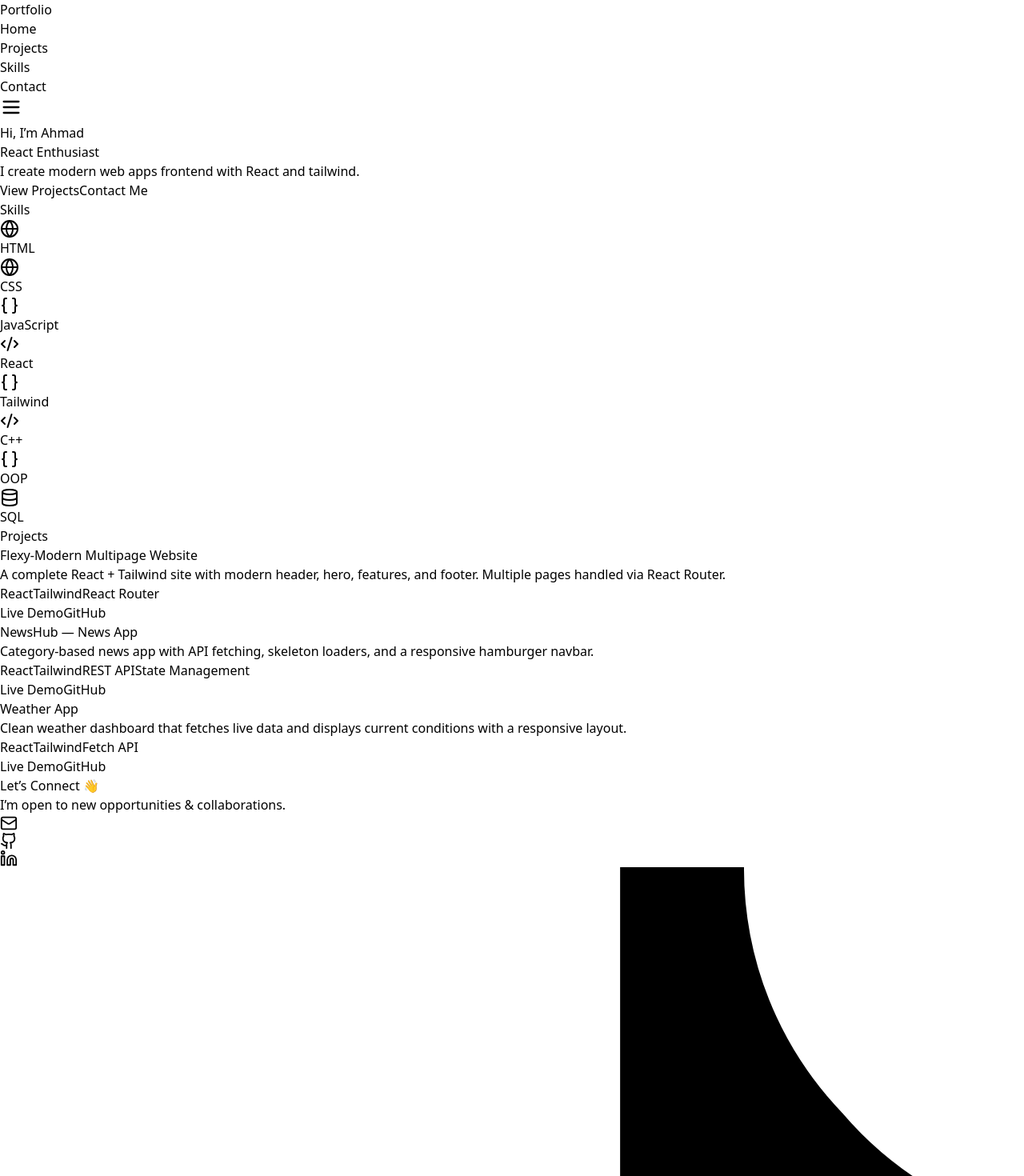
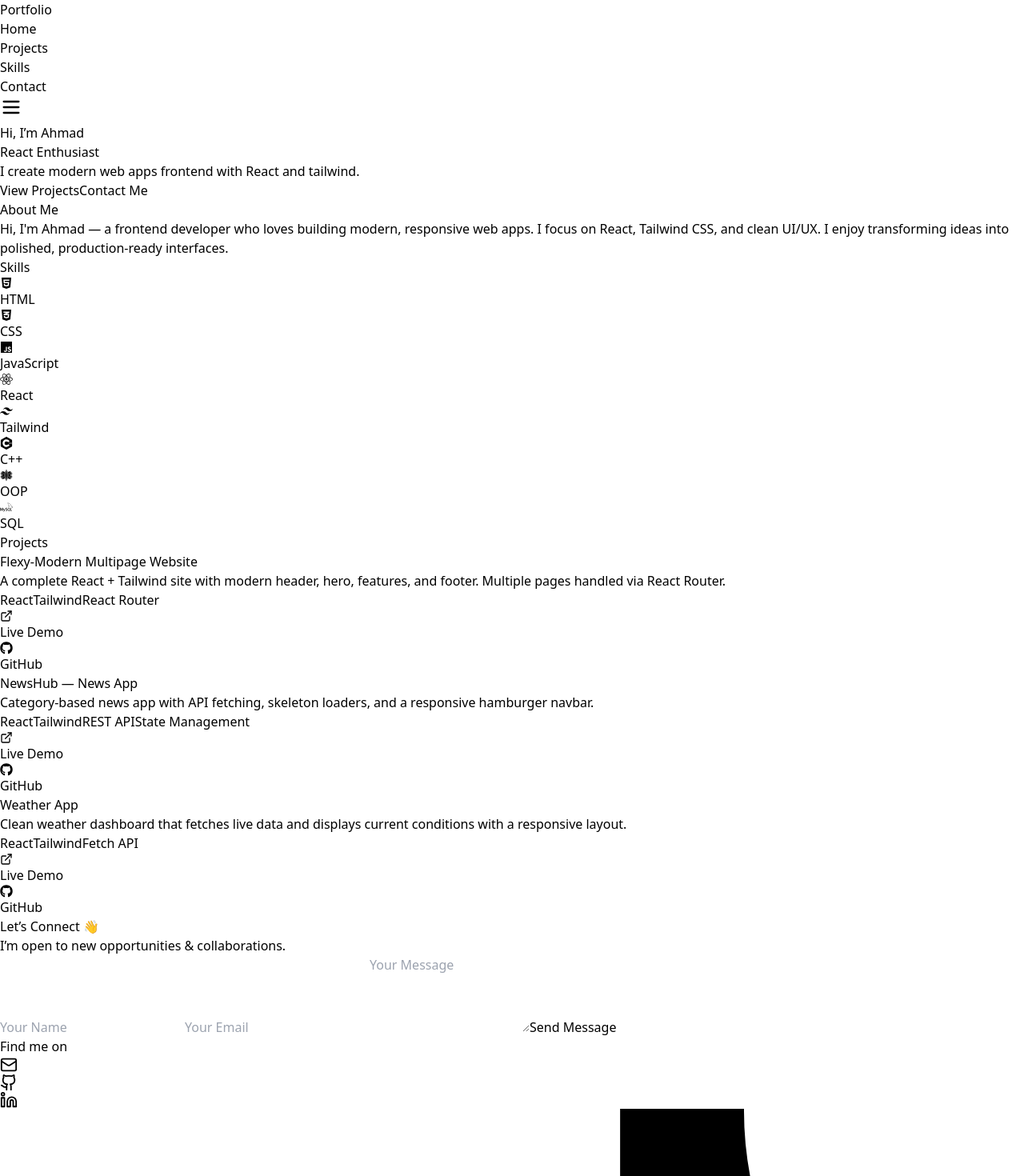
Before and after one commit to ahmadrasool-22/Portfolio, a React (Vite) app: page / in a window 1280 px wide. Shown: the top 1470 px of the page at 80% size. Built offline with nearby package versions, Linux system fonts and the light colour scheme.

Commit message:
make changes

```diff
--- a/package.json
+++ b/package.json
@@ -14,6 +14,7 @@
     "lucide-react": "^0.541.0",
     "react": "^19.1.0",
     "react-dom": "^19.1.0",
+    "react-icons": "^5.5.0",
     "react-type-animation": "^3.2.0"
   },
   "devDependencies": {
--- a/src/App.jsx
+++ b/src/App.jsx
@@ -3,6 +3,7 @@ import Hero from "./sections/Hero"
 import Skills from "./sections/Skills";
 import Projects from "./sections/Projects";
 import Footer from "./sections/Footer";
+import About from "./sections/About";
 
 function App(){
   return (
@@ -10,6 +11,7 @@ function App(){
     <div className= "bg-gray-900 h-screen ">
       <Header></Header>
       <Hero></Hero>
+      <About></About>
       <Skills></Skills>
       <Projects></Projects>
       <Footer></Footer>
--- a/src/components/Card.jsx
+++ b/src/components/Card.jsx
@@ -1,8 +1,18 @@
-// Reusable project card (no image, modern dark style)
+import { motion } from "framer-motion";
+import { FaGithub } from "react-icons/fa";
+import { FiExternalLink } from "react-icons/fi";
+
 export default function ProjectCard({ title, description, tech = [], live, code }) {
   return (
-    <div className="group rounded-2xl bg-gray-800/50 border border-gray-700/60 p-6 transition
-                    hover:-translate-y-1 hover:shadow-[0_0_30px_rgba(56,189,248,0.15)]">
+    <motion.div
+      initial={{ opacity: 0, y: 50 }}
+      whileInView={{ opacity: 1, y: 0 }}
+      viewport={{ once: true, amount: 0.2 }}
+      transition={{ duration: 0.5, ease: "easeOut" }}
+      className="group rounded-2xl bg-gray-800/50 border border-gray-700/60 p-6
+                 transition hover:-translate-y-2 hover:shadow-[0_0_40px_rgba(56,189,248,0.2)]
+                 cursor-pointer"
+    >
       <h3 className="text-xl font-semibold text-white mb-2">{title}</h3>
       <p className="text-gray-300/90 text-sm mb-5 leading-relaxed">{description}</p>
 
@@ -21,25 +31,29 @@ export default function ProjectCard({ title, description, tech = [], live, code
 
       {/* Actions */}
       <div className="flex gap-3">
+        {live && (
           <a
             href={live}
             target="_blank"
             rel="noreferrer"
-          className="px-4 py-2 rounded-xl text-cyan-300 border border-cyan-500/50
-                     hover:bg-cyan-500 hover:text-white transition"
+            className="flex items-center gap-2 px-4 py-2 rounded-xl text-cyan-300
+                       border border-cyan-500/50 hover:bg-cyan-500 hover:text-white transition"
           >
-          Live Demo
+            <FiExternalLink /> Live Demo
           </a>
+        )}
+        {code && (
           <a
             href={code}
             target="_blank"
             rel="noreferrer"
-          className="px-4 py-2 rounded-xl text-purple-300 border border-purple-500/50
-                     hover:bg-purple-500 hover:text-white transition"
+            className="flex items-center gap-2 px-4 py-2 rounded-xl text-purple-300
+                       border border-purple-500/50 hover:bg-purple-500 hover:text-white transition"
           >
-          GitHub
+            <FaGithub /> GitHub
           </a>
+        )}
       </div>
-    </div>
+    </motion.div>
   );
 }
--- /dev/null
+++ b/src/sections/About.jsx
@@ -0,0 +1,86 @@
+import React, { useEffect, useRef, useState } from "react";
+import { motion } from "framer-motion";
+
+export default function About({
+  heading = "About Me",
+  paragraph = "Hi, I'm Ahmad — a frontend developer who loves building modern, responsive web apps. I focus on React, Tailwind CSS, and clean UI/UX. I enjoy transforming ideas into polished, production-ready interfaces.",
+  typingSpeed = 10,
+}) {
+  const sectionRef = useRef(null);
+  const [isVisible, setIsVisible] = useState(false);
+  const [displayed, setDisplayed] = useState("");
+
+  // Intersection observer
+  useEffect(() => {
+    if (!sectionRef.current) return;
+    const obs = new IntersectionObserver(
+      (entries, observer) => {
+        entries.forEach((entry) => {
+          if (entry.isIntersecting) {
+            setIsVisible(true);
+            observer.disconnect();
+          }
+        });
+      },
+      { threshold: 0.25 }
+    );
+    obs.observe(sectionRef.current);
+    return () => obs.disconnect();
+  }, []);
+
+  // Typing effect
+  useEffect(() => {
+    if (!isVisible) return;
+    if (displayed.length >= paragraph.length) return;
+
+    let cancelled = false;
+    const id = setInterval(() => {
+      if (cancelled) return;
+      setDisplayed((prev) => {
+        if (prev.length >= paragraph.length) {
+          clearInterval(id);
+          return prev;
+        }
+        return paragraph.slice(0, prev.length + 1);
+      });
+    }, typingSpeed);
+
+    return () => {
+      cancelled = true;
+      clearInterval(id);
+    };
+  }, [isVisible, displayed.length, paragraph, typingSpeed]);
+
+  return (
+    <section
+      id="about"
+      ref={sectionRef}
+      className="relative w-full bg-gray-900 px-6 py-20"
+    >
+      <div className="max-w-6xl mx-auto text-center">
+        {/* Section heading */}
+        <motion.h2
+          initial={{ opacity: 0, y: 16 }}
+          animate={isVisible ? { opacity: 1, y: 0 } : {}}
+          transition={{ duration: 0.45, ease: "easeOut" }}
+          className="text-3xl sm:text-4xl font-extrabold text-white mb-6"
+        >
+          {heading}
+        </motion.h2>
+
+        {/* Paragraph with typing effect */}
+        <p
+          className="text-gray-300 text-base sm:text-lg leading-relaxed max-w-3xl mx-auto whitespace-pre-wrap"
+          aria-live="polite"
+        >
+          {displayed}
+          {isVisible && displayed.length < paragraph.length ? (
+            <span className="inline-block w-[8px] h-[18px] align-middle ml-1 animate-pulse text-cyan-400">
+              |
+            </span>
+          ) : null}
+        </p>
+      </div>
+    </section>
+  );
+}
--- a/src/sections/Footer.jsx
+++ b/src/sections/Footer.jsx
@@ -1,45 +1,87 @@
 import { Mail, Github, Linkedin } from "lucide-react";
+import { motion } from "framer-motion";
 
 export default function Footer() {
   return (
-    <footer className="bg-gray-800 text-gray-400 py-8" id="contact">
-      <div className="container mx-auto px-6 flex flex-col md:flex-row items-center justify-between">
+    <footer className="bg-gray-900 text-gray-300 py-12" id="contact">
+      <div className="max-w-6xl mx-auto px-6 flex flex-col md:flex-row gap-10 md:gap-0 justify-between">
 
-        {/* Left side - CTA */}
-        <div className="mb-4 md:mb-0">
-          <h3 className="text-lg font-semibold text-white">Let’s Connect 👋</h3>
-          <p className="text-sm">I’m open to new opportunities & collaborations.</p>
-        </div>
+        {/* Left: Form */}
+        <motion.div
+          className="flex-1"
+          initial={{ opacity: 0, y: 30 }}
+          whileInView={{ opacity: 1, y: 0 }}
+          viewport={{ once: true }}
+          transition={{ duration: 0.6, ease: "easeOut" }}
+        >
+          <h3 className="text-2xl font-bold text-white mb-4">Let’s Connect 👋</h3>
+          <p className="text-gray-400 mb-6">I’m open to new opportunities & collaborations.</p>
 
-        {/* Right side - Links */}
-        <div className="flex space-x-6">
-          {/* Email */}
+          <form
+            action="https://formspree.io/f/xwpnkonw"
+            method="POST"
+            className="flex flex-col gap-4"
+          >
+            <input
+              type="text"
+              name="name"
+              placeholder="Your Name"
+              required
+              className="bg-gray-800/70 border border-gray-700 rounded-lg px-4 py-2 text-white focus:border-cyan-400 focus:outline-none"
+            />
+            <input
+              type="email"
+              name="email"
+              placeholder="Your Email"
+              required
+              className="bg-gray-800/70 border border-gray-700 rounded-lg px-4 py-2 text-white focus:border-cyan-400 focus:outline-none"
+            />
+            <textarea
+              name="message"
+              rows="4"
+              placeholder="Your Message"
+              required
+              className="bg-gray-800/70 border border-gray-700 rounded-lg px-4 py-2 text-white focus:border-cyan-400 focus:outline-none resize-none"
+            ></textarea>
+            <button
+              type="submit"
+              className="bg-cyan-500/20 text-cyan-400 border border-cyan-400 rounded-lg px-6 py-2 hover:bg-cyan-500 hover:text-white transition font-semibold"
+            >
+              Send Message
+            </button>
+          </form>
+        </motion.div>
+
+        {/* Right: Social Links */}
+        <motion.div
+          className="flex flex-col items-center md:items-end gap-4"
+          initial={{ opacity: 0, y: 30 }}
+          whileInView={{ opacity: 1, y: 0 }}
+          viewport={{ once: true }}
+          transition={{ duration: 0.6, ease: "easeOut", delay: 0.2 }}
+        >
+          <h3 className="text-lg font-semibold text-white">Find me on</h3>
+          <div className="flex space-x-4 mt-2">
             <a href="mailto:ahmadrasool979@gmail.com" className="hover:text-white transition">
               <Mail size={22} />
             </a>
-
-
-          {/* GitHub */}
             <a href="https://github.com/ahmadrasool-22" target="_blank" rel="noopener noreferrer" className="hover:text-white transition">
               <Github size={22} />
             </a>
-
-          {/* LinkedIn */}
-          <a href="https://www.linkedin.com/in/ahmad-rasool-862377380?utm_source=share&utm_campaign=share_via&utm_content=profile&utm_medium=android_app" target="_blank" rel="noopener noreferrer" className="hover:text-white transition">
+            <a href="https://www.linkedin.com/in/ahmad-rasool-862377380" target="_blank" rel="noopener noreferrer" className="hover:text-white transition">
               <Linkedin size={22} />
             </a>
-
-          {/* TikTok (Custom SVG) */}
-          <a href="https://www.tiktok.com/@ahmad109825?_t=ZS-8z8wpLKlRyu&_r=1" target="_blank" rel="noopener noreferrer" className="hover:text-white transition">
+            <a href="https://www.tiktok.com/@ahmad109825" target="_blank" rel="noopener noreferrer" className="hover:text-white transition">
               <svg xmlns="http://www.w3.org/2000/svg" viewBox="0 0 448 512" fill="currentColor" className="w-6 h-6">
                 <path d="M448,209.9a210.1,210.1,0,0,1-122.8-39.4V346.5a165.5,165.5,0,1,1-147-164.1v84.6A82,82,0,1,0,271.3,346V0h54.2a153.6,153.6,0,0,0,43.1,107.6A155,155,0,0,0,448,157.1Z"/>
               </svg>
             </a>
           </div>
+        </motion.div>
       </div>
 
-      {/* Bottom - small text */}
-      <div className="mt-6 text-center text-xs text-gray-500">
+      {/* Bottom text */}
+      <div className="mt-10 text-center text-xs text-gray-500">
         © {new Date().getFullYear()} Ahmad. All rights reserved.
       </div>
     </footer>
--- a/src/sections/Skills.jsx
+++ b/src/sections/Skills.jsx
@@ -1,32 +1,35 @@
-import { Code2, Database, Braces, Globe } from "lucide-react";
 import { motion } from "framer-motion";
+import { FaHtml5, FaCss3Alt, FaJs, FaReact } from "react-icons/fa";
+import { SiTailwindcss, SiCplusplus, SiMysql } from "react-icons/si";
+import { GiAbstract001 } from "react-icons/gi"; // placeholder for OOP
 
 export default function Skills() {
   const skills = [
-    { name: "HTML", icon: Globe },
-    { name: "CSS", icon: Globe },
-    { name: "JavaScript", icon: Braces },
-    { name: "React", icon: Code2 },
-    { name: "Tailwind", icon: Braces },
-    { name: "C++", icon: Code2 },
-    { name: "OOP", icon: Braces },
-    { name: "SQL", icon: Database },
+    { name: "HTML", icon: FaHtml5, color: "text-orange-500" },
+    { name: "CSS", icon: FaCss3Alt, color: "text-blue-500" },
+    { name: "JavaScript", icon: FaJs, color: "text-yellow-400" },
+    { name: "React", icon: FaReact, color: "text-cyan-400" },
+    { name: "Tailwind", icon: SiTailwindcss, color: "text-sky-400" },
+    { name: "C++", icon: SiCplusplus, color: "text-blue-400" },
+    { name: "OOP", icon: GiAbstract001, color: "text-purple-400" },
+    { name: "SQL", icon: SiMysql, color: "text-indigo-400" },
   ];
 
-  // container variant for stagger
   const container = {
     hidden: {},
     show: {
-      transition: {
-        staggerChildren: 0.15,
-      },
+      transition: { staggerChildren: 0.15 },
     },
   };
 
-  // each card variant
   const card = {
-    hidden: { opacity: 0, y: 20 },
-    show: { opacity: 1, y: 0, transition: { duration: 0.6, ease: "easeOut" } },
+    hidden: { opacity: 0, y: 50, scale: 0.9 },
+    show: {
+      opacity: 1,
+      y: 0,
+      scale: 1,
+      transition: { duration: 0.6, ease: "easeOut" },
+    },
   };
 
   return (
@@ -35,7 +38,7 @@ export default function Skills() {
       className="py-20 bg-gray-900 text-white"
       initial="hidden"
       whileInView="show"
-      viewport={{ once: true }}
+      viewport={{ once: true, amount: 0.2 }}
       variants={container}
     >
       <div className="max-w-6xl mx-auto px-6 text-center">
@@ -48,9 +51,11 @@ export default function Skills() {
               <motion.div
                 key={index}
                 variants={card}
-                className="bg-gray-800/50 p-6 rounded-2xl shadow-md hover:shadow-cyan-500/50 transition transform hover:-translate-y-1 hover:scale-105"
+                className="bg-gray-800/70 p-6 rounded-2xl shadow-md
+                hover:shadow-cyan-500/50 hover:bg-gray-800
+                transition transform hover:-translate-y-2 hover:scale-105"
               >
-                <Icon className="w-12 h-12 mx-auto mb-4 text-cyan-400" />
+                <Icon className={`w-12 h-12 mx-auto mb-4 ${skill.color}`} />
                 <h3 className="text-xl font-semibold">{skill.name}</h3>
               </motion.div>
             );
```
Also changed, not shown: 1 other file (tests, documents, lock files or other folders). Lines whose indentation alone changed are shown as unchanged.
